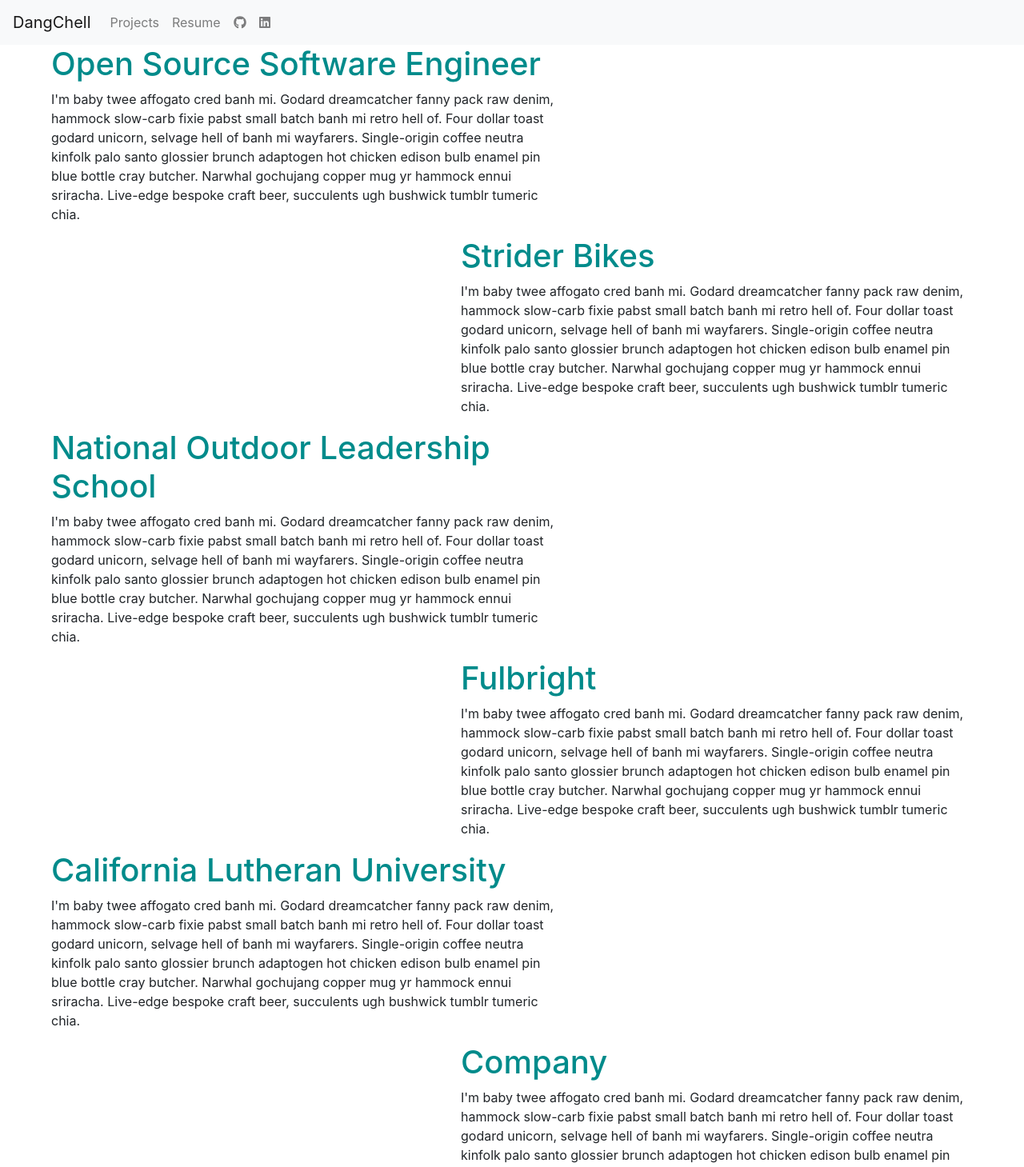
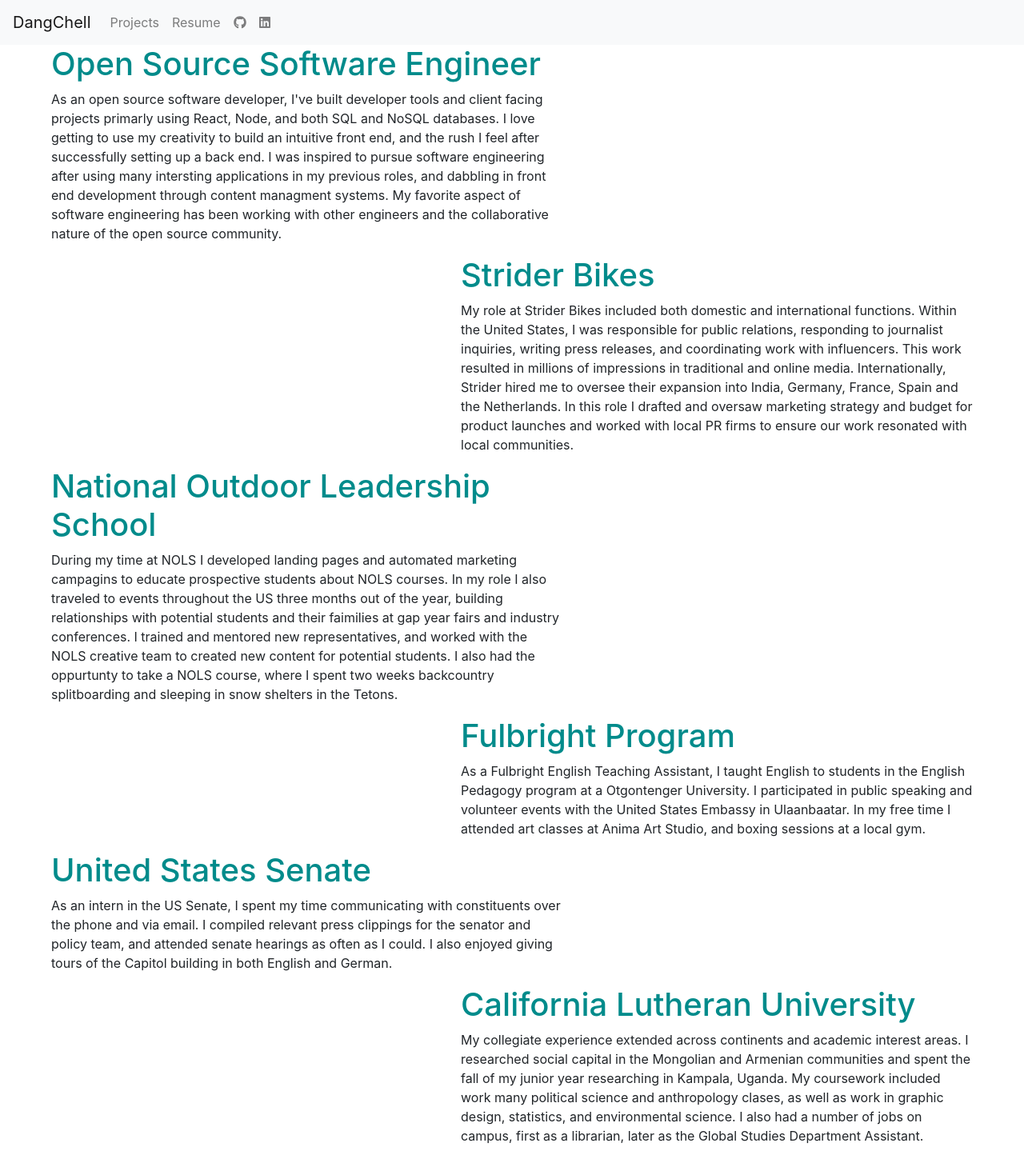
Before and after one commit to DangChell/DanReactPortfolio, a React app: page /resume in a window 1280 px wide. Shown: the top 1459 px of the page at 80% size. Built offline with nearby package versions, Linux system fonts and the light colour scheme.

Commit message:
added content to resume page

```diff
--- a/package.json
+++ b/package.json
@@ -1,5 +1,6 @@
 {
   "name": "reactwebpacktemplate",
+  "homepage": "http://dangchell.com/",
   "version": "1.0.0",
   "description": "Boilerplate for react apps",
   "main": "index.js",
--- a/src/components/Resume.js
+++ b/src/components/Resume.js
@@ -8,79 +8,80 @@
         <div class="leftCard">
           <h1>Open Source Software Engineer</h1>
           <p>
-            I'm baby twee affogato cred banh mi. Godard dreamcatcher fanny pack
-            raw denim, hammock slow-carb fixie pabst small batch banh mi retro
-            hell of. Four dollar toast godard unicorn, selvage hell of banh mi
-            wayfarers. Single-origin coffee neutra kinfolk palo santo glossier
-            brunch adaptogen hot chicken edison bulb enamel pin blue bottle cray
-            butcher. Narwhal gochujang copper mug yr hammock ennui sriracha.
-            Live-edge bespoke craft beer, succulents ugh bushwick tumblr tumeric
-            chia.
+            As an open source software developer, I've built developer tools and
+            client facing projects primarly using React, Node, and both SQL and
+            NoSQL databases. I love getting to use my creativity to build an
+            intuitive front end, and the rush I feel after successfully setting
+            up a back end. I was inspired to pursue software engineering after
+            using many intersting applications in my previous roles, and
+            dabbling in front end development through content managment systems.
+            My favorite aspect of software engineering has been working with
+            other engineers and the collaborative nature of the open source
+            community.
           </p>
         </div>
         <div class="rightCard">
           <h1>Strider Bikes</h1>
           <p>
-            I'm baby twee affogato cred banh mi. Godard dreamcatcher fanny pack
-            raw denim, hammock slow-carb fixie pabst small batch banh mi retro
-            hell of. Four dollar toast godard unicorn, selvage hell of banh mi
-            wayfarers. Single-origin coffee neutra kinfolk palo santo glossier
-            brunch adaptogen hot chicken edison bulb enamel pin blue bottle cray
-            butcher. Narwhal gochujang copper mug yr hammock ennui sriracha.
-            Live-edge bespoke craft beer, succulents ugh bushwick tumblr tumeric
-            chia.
+            My role at Strider Bikes included both domestic and international
+            functions. Within the United States, I was responsible for public
+            relations, responding to journalist inquiries, writing press
+            releases, and coordinating work with influencers. This work resulted
+            in millions of impressions in traditional and online media.
+            Internationally, Strider hired me to oversee their expansion into
+            India, Germany, France, Spain and the Netherlands. In this role I
+            drafted and oversaw marketing strategy and budget for product
+            launches and worked with local PR firms to ensure our work resonated
+            with local communities.
           </p>
         </div>
         <div class="leftCard">
           <h1>National Outdoor Leadership School</h1>
           <p>
-            I'm baby twee affogato cred banh mi. Godard dreamcatcher fanny pack
-            raw denim, hammock slow-carb fixie pabst small batch banh mi retro
-            hell of. Four dollar toast godard unicorn, selvage hell of banh mi
-            wayfarers. Single-origin coffee neutra kinfolk palo santo glossier
-            brunch adaptogen hot chicken edison bulb enamel pin blue bottle cray
-            butcher. Narwhal gochujang copper mug yr hammock ennui sriracha.
-            Live-edge bespoke craft beer, succulents ugh bushwick tumblr tumeric
-            chia.
+            During my time at NOLS I developed landing pages and automated
+            marketing campagins to educate prospective students about NOLS
+            courses. In my role I also traveled to events throughout the US
+            three months out of the year, building relationships with potential
+            students and their faimilies at gap year fairs and industry
+            conferences. I trained and mentored new representatives, and worked
+            with the NOLS creative team to created new content for potential
+            students. I also had the oppurtunty to take a NOLS course, where I
+            spent two weeks backcountry splitboarding and sleeping in snow
+            shelters in the Tetons.
           </p>
         </div>
         <div class="rightCard">
-          <h1>Fulbright</h1>
+          <h1>Fulbright Program</h1>
           <p>
-            I'm baby twee affogato cred banh mi. Godard dreamcatcher fanny pack
-            raw denim, hammock slow-carb fixie pabst small batch banh mi retro
-            hell of. Four dollar toast godard unicorn, selvage hell of banh mi
-            wayfarers. Single-origin coffee neutra kinfolk palo santo glossier
-            brunch adaptogen hot chicken edison bulb enamel pin blue bottle cray
-            butcher. Narwhal gochujang copper mug yr hammock ennui sriracha.
-            Live-edge bespoke craft beer, succulents ugh bushwick tumblr tumeric
-            chia.
+            As a Fulbright English Teaching Assistant, I taught English to
+            students in the English Pedagogy program at a Otgontenger
+            University. I participated in public speaking and volunteer events
+            with the United States Embassy in Ulaanbaatar. In my free time I
+            attended art classes at Anima Art Studio, and boxing sessions at a
+            local gym.
           </p>
         </div>
         <div class="leftCard">
-          <h1>California Lutheran University</h1>
+          <h1>United States Senate</h1>
           <p>
-            I'm baby twee affogato cred banh mi. Godard dreamcatcher fanny pack
-            raw denim, hammock slow-carb fixie pabst small batch banh mi retro
-            hell of. Four dollar toast godard unicorn, selvage hell of banh mi
-            wayfarers. Single-origin coffee neutra kinfolk palo santo glossier
-            brunch adaptogen hot chicken edison bulb enamel pin blue bottle cray
-            butcher. Narwhal gochujang copper mug yr hammock ennui sriracha.
-            Live-edge bespoke craft beer, succulents ugh bushwick tumblr tumeric
-            chia.
+            As an intern in the US Senate, I spent my time communicating with
+            constituents over the phone and via email. I compiled relevant press
+            clippings for the senator and policy team, and attended senate
+            hearings as often as I could. I also enjoyed giving tours of the
+            Capitol building in both English and German.
           </p>
         </div>
         <div class="rightCard">
-          <h1>Company</h1>
+          <h1>California Lutheran University</h1>
           <p>
-            I'm baby twee affogato cred banh mi. Godard dreamcatcher fanny pack
-            raw denim, hammock slow-carb fixie pabst small batch banh mi retro
-            hell of. Four dollar toast godard unicorn, selvage hell of banh mi
-            wayfarers. Single-origin coffee neutra kinfolk palo santo glossier
-            brunch adaptogen hot chicken edison bulb enamel pin blue bottle cray
-            butcher. Narwhal gochujang copper mug yr hammock ennui sriracha.
-            Live-edge bespoke craft beer, succulents ugh bushwick tumblr tumeric
-            chia.
+            My collegiate experience extended across continents and academic
+            interest areas. I researched social capital in the Mongolian and
+            Armenian communities and spent the fall of my junior year
+            researching in Kampala, Uganda. My coursework included work many
+            political science and anthropology clases, as well as work in
+            graphic design, statistics, and environmental science. I also had a
+            number of jobs on campus, first as a librarian, later as the Global
+            Studies Department Assistant.
           </p>
         </div>
       </div>
--- a/webpack.config.js
+++ b/webpack.config.js
@@ -21,6 +21,14 @@
         test: /\.css$/i,
         use: ['style-loader', 'css-loader'],
       },
+      {
+        test: /\.(png|jpe?g|gif)$/i,
+        use: [
+          {
+            loader: 'file-loader',
+          },
+        ],
+      },
     ],
   },
   devServer: {
```
